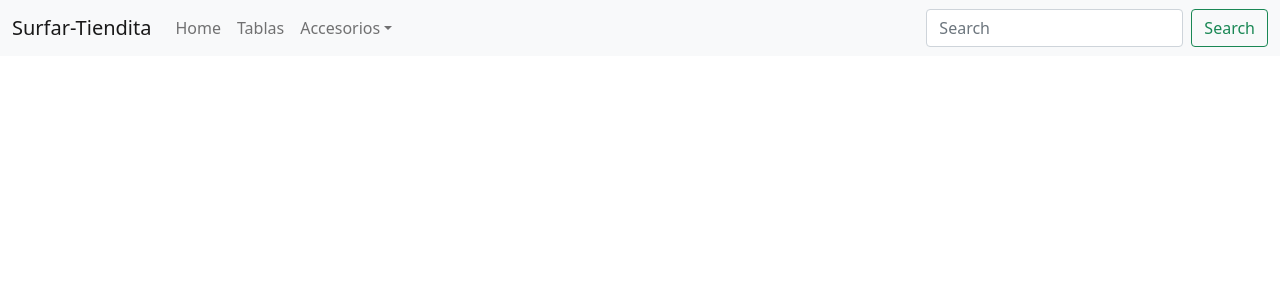
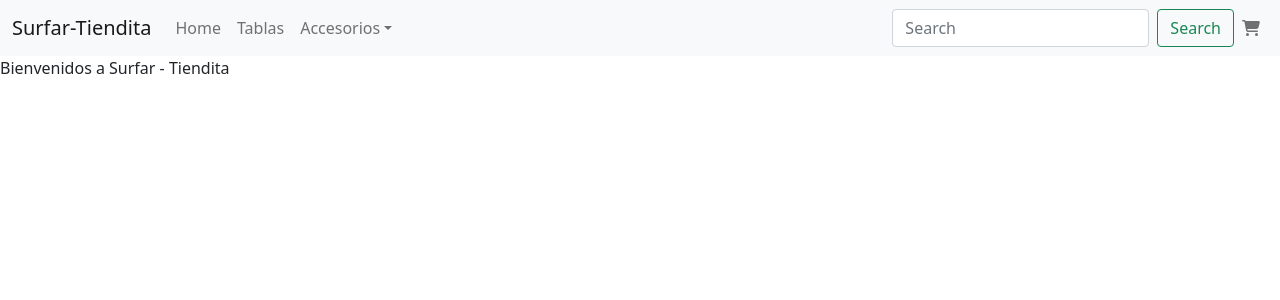
Before and after one commit to AngelPazzo/surfar_tiendita, a React (Create React App) app: page / in a window 1280 px wide. Shown: the top 300 px of the page. Built offline with nearby package versions, Linux system fonts and the light colour scheme.

Commit message:
new CartWidget

```diff
--- a/package.json
+++ b/package.json
@@ -3,6 +3,9 @@
   "version": "0.1.0",
   "private": true,
   "dependencies": {
+    "@fortawesome/fontawesome-svg-core": "^6.1.1",
+    "@fortawesome/free-solid-svg-icons": "^6.1.1",
+    "@fortawesome/react-fontawesome": "^0.2.0",
     "@testing-library/jest-dom": "^5.16.4",
     "@testing-library/react": "^13.3.0",
     "@testing-library/user-event": "^13.5.0",
--- a/src/App.js
+++ b/src/App.js
@@ -1,10 +1,15 @@
 import logo from "./logo.svg";
 import "./App.css";
-import "bootstrap/dist/css/bootstrap.min.css";
 import NavBar from "./components/NavBar";
+import ItemListContainer from "./components/ItemListContainer";
 
 function App() {
-  return <NavBar />;
+  return (
+    <>
+      <NavBar />
+      <ItemListContainer greeting={"Bienvenidos a Surfar - Tiendita"} />
+    </>
+  );
 }
 
 export default App;
--- /dev/null
+++ b/src/components/CartWidget.jsx
@@ -0,0 +1,12 @@
+import react from "react";
+import { FontAwesomeIcon } from "@fortawesome/react-fontawesome";
+import { faCartShopping } from "@fortawesome/free-solid-svg-icons";
+
+const CartWidget = () => {
+  return (
+    <>
+      <FontAwesomeIcon icon={faCartShopping} style={{ fontSize: "1.5 rem" }} />
+    </>
+  );
+};
+export default CartWidget;
--- /dev/null
+++ b/src/components/ItemListContainer.jsx
@@ -0,0 +1,5 @@
+const ItemListContainer = (props) => {
+  return <p>{props.greeting} </p>;
+};
+
+export default ItemListContainer;
--- a/src/components/NavBar.js
+++ b/src/components/NavBar.jsx
@@ -4,8 +4,9 @@ import Form from "react-bootstrap/Form";
 import Nav from "react-bootstrap/Nav";
 import Navbar from "react-bootstrap/Navbar";
 import NavDropdown from "react-bootstrap/NavDropdown";
+import CartWidget from "./CartWidget";
 
-function NavTiendita() {
+function NavBar() {
   return (
     <Navbar bg="light" expand="lg">
       <Container fluid>
@@ -39,10 +40,15 @@ function NavTiendita() {
             />
             <Button variant="outline-success">Search</Button>
           </Form>
+          <Nav className="d-flex">
+            <Nav.Link href="#">
+              <CartWidget />
+            </Nav.Link>
+          </Nav>
         </Navbar.Collapse>
       </Container>
     </Navbar>
   );
 }
 
-export default NavTiendita;
+export default NavBar;
```
Also changed, not shown: src/index.js (+7 -6 lines), 1 other file (tests, documents, lock files or other folders).
